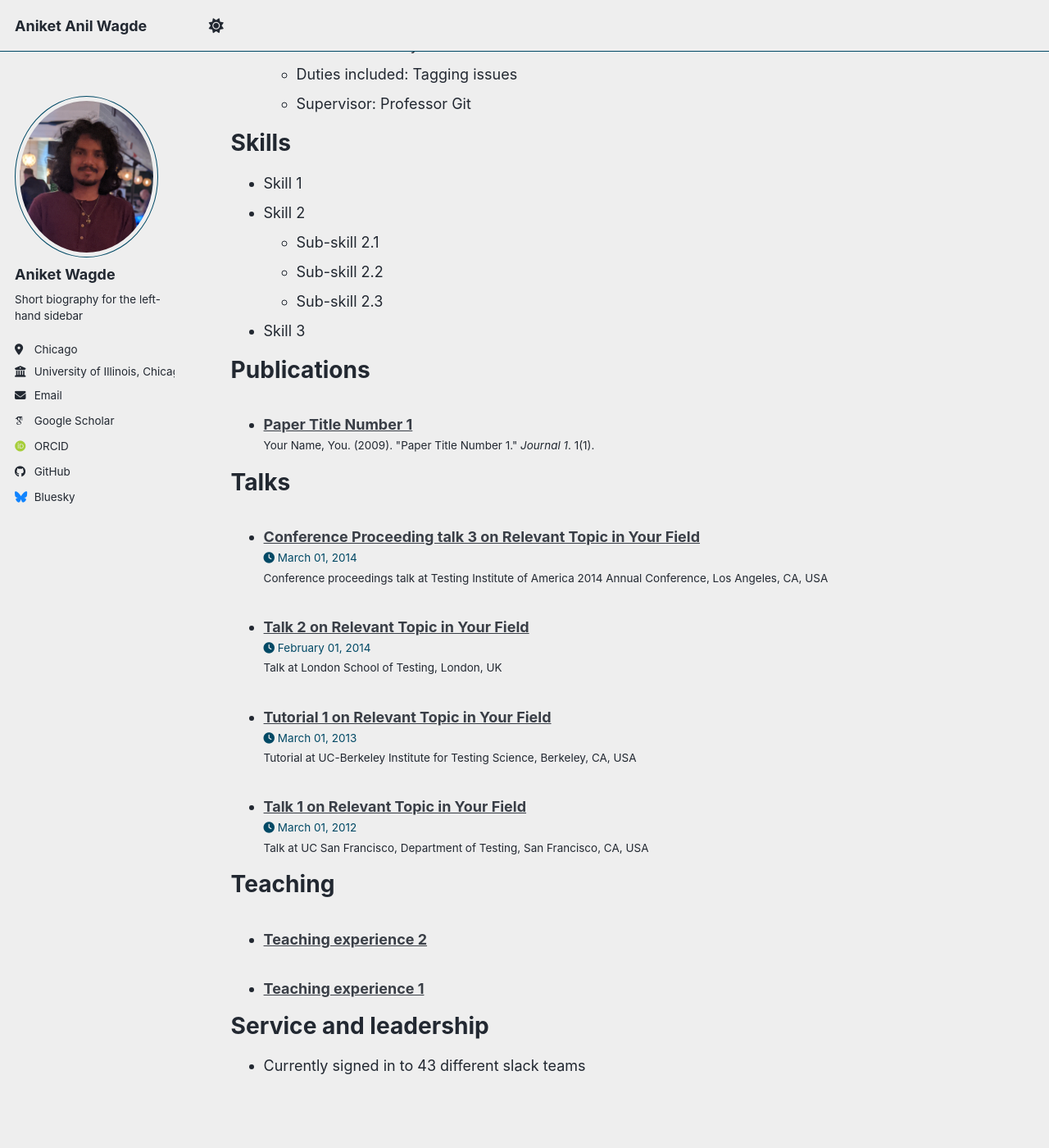
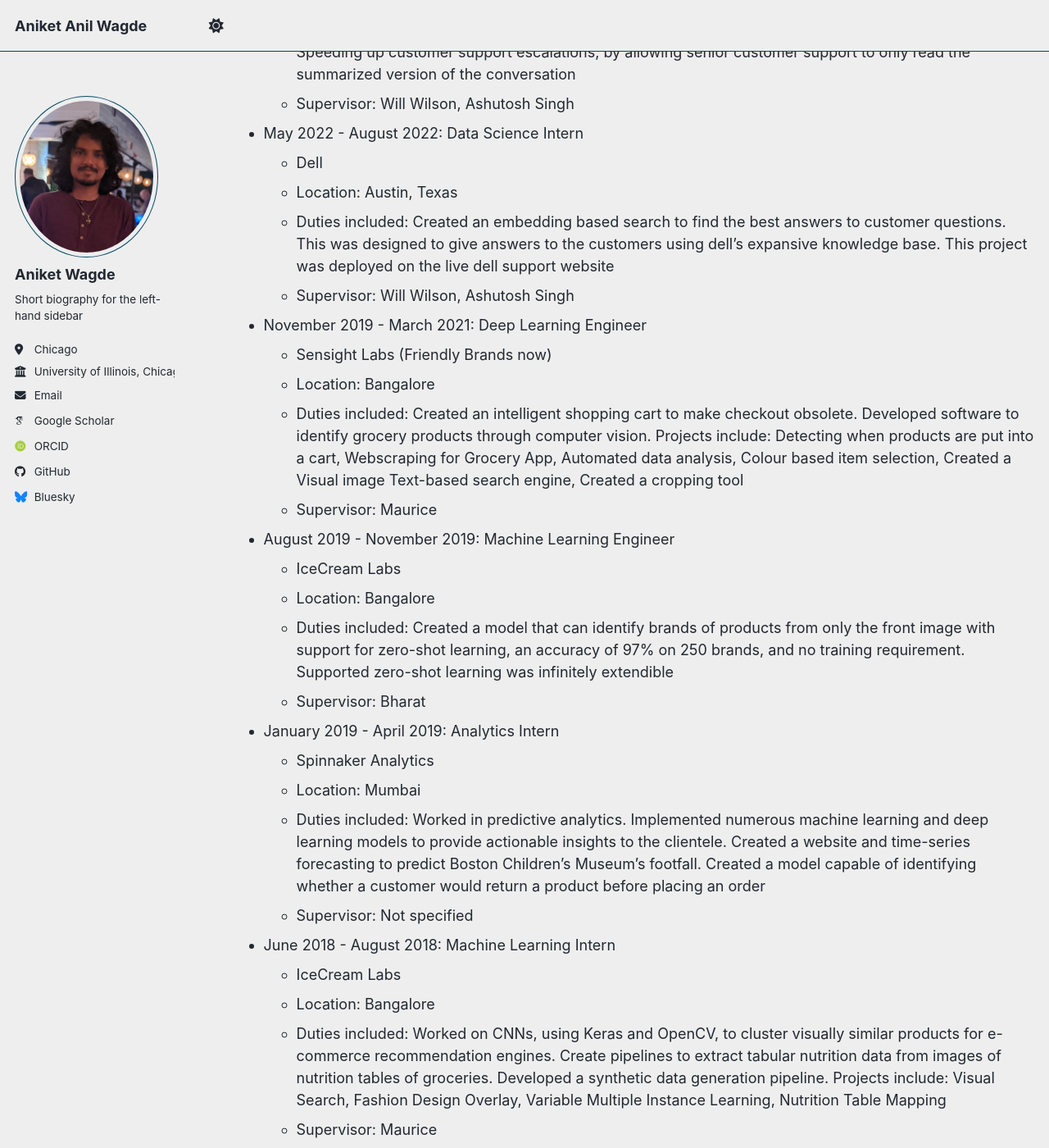
Before and after one commit to Swagget/Swagget.github.io, a Jekyll site: the page built from _pages/cv.md, in a window 1280 px wide and 1400 px high, scrolled down 645 px. Shown: the whole window at 82% size. Built offline with Jekyll 4.4.1, drawn with Linux system fonts in a browser that asks for light colours; some web fonts are replaced; a script bundle is joined from its source files by our own code; library files that are not in the unit come from our copies; some of the changed text lies outside the part shown.

Commit message:
Revise CV with updated education and work experience
Updated education and work experience sections with new details, including a Ph.D. program and various internships and roles in data science and machine learning.

```diff
--- a/_pages/cv.md
+++ b/_pages/cv.md
@@ -11,54 +11,84 @@
 
 Education
 ======
-* Ph.D in Version Control Theory, GitHub University, 2018 (expected)
-* M.S. in Jekyll, GitHub University, 2014
-* B.S. in GitHub, GitHub University, 2012
+* Ph.D in Computer Science, University of Illinois Chicago, 2027 (expected)
+* B.Tech in Computer Science, Manipal University Jaipur (2019)
 
 Work experience
 ======
-* Spring 2024: Academic Pages Collaborator
-  * GitHub University
-  * Duties includes: Updates and improvements to template
-  * Supervisor: The Users
+* August 2021 - Present: PhD Student
+  * University of Illinois at Chicago
+  * Location: Chicago
+  * Duties included: Partially studied masters here, and transferred to the PhD program. Currently pursuing a PhD here. Research projects include: Deblurring Computer Vision, Value smoothing using similarity-based on latent embeddings
+  * Supervisor: Aadirupa Saha
 
-* Fall 2015: Research Assistant
-  * GitHub University
-  * Duties included: Merging pull requests
-  * Supervisor: Professor Hub
+* May 2023 - August 2023: Data Science Intern
+  * Dell
+  * Location: Austin, Texas
+  * Duties included: Used ChatGPT and prompt engineering to summarize customer support conversations. Speeding up customer support escalations, by allowing senior customer support to only read the summarized version of the conversation
+  * Supervisor: Will Wilson, Ashutosh Singh
 
-* Summer 2015: Research Assistant
-  * GitHub University
-  * Duties included: Tagging issues
-  * Supervisor: Professor Git
+* May 2022 - August 2022: Data Science Intern
+  * Dell
+  * Location: Austin, Texas
+  * Duties included: Created an embedding based search to find the best answers to customer questions. This was designed to give answers to the customers using dell's expansive knowledge base. This project was deployed on the live dell support website
+  * Supervisor: Will Wilson, Ashutosh Singh
+
+* November 2019 - March 2021: Deep Learning Engineer
+  * Sensight Labs (Friendly Brands now)
+  * Location: Bangalore
+  * Duties included: Created an intelligent shopping cart to make checkout obsolete. Developed software to identify grocery products through computer vision. Projects include: Detecting when products are put into a cart, Webscraping for Grocery App, Automated data analysis, Colour based item selection, Created a Visual image Text-based search engine, Created a cropping tool
+  * Supervisor: Maurice
+
+* August 2019 - November 2019: Machine Learning Engineer
+  * IceCream Labs
+  * Location: Bangalore
+  * Duties included: Created a model that can identify brands of products from only the front image with support for zero-shot learning, an accuracy of 97% on 250 brands, and no training requirement. Supported zero-shot learning was infinitely extendible
+  * Supervisor: Bharat
+
+* January 2019 - April 2019: Analytics Intern
+  * Spinnaker Analytics
+  * Location: Mumbai
+  * Duties included: Worked in predictive analytics. Implemented numerous machine learning and deep learning models to provide actionable insights to the clientele. Created a website and time-series forecasting to predict Boston Children's Museum's footfall. Created a model capable of identifying whether a customer would return a product before placing an order
+  * Supervisor: Not specified
+
+* June 2018 - August 2018: Machine Learning Intern
+  * IceCream Labs
+  * Location: Bangalore
+  * Duties included: Worked on CNNs, using Keras and OpenCV, to cluster visually similar products for e-commerce recommendation engines. Create pipelines to extract tabular nutrition data from images of nutrition tables of groceries. Developed a synthetic data generation pipeline. Projects include: Visual Search, Fashion Design Overlay, Variable Multiple Instance Learning, Nutrition Table Mapping
+  * Supervisor: Maurice
+
+* June 2017 - August 2017: Automation Intern
+  * CSS Corp (Movate)
+  * Location: Chennai
+  * Duties included: Developed tools in python with the automation team that employees used to boost efficiency by automating manual tasks. Implemented tools like VLookup, through python. Added plugins for open source tools like NVDA
+  * Supervisor: Kiran Marri
 
 Skills
 ======
-* Skill 1
-* Skill 2
-  * Sub-skill 2.1
-  * Sub-skill 2.2
-  * Sub-skill 2.3
-* Skill 3
+* Convex Optimization
+* Pytorch
+* Reinforcement Learning
 
 Publications
 ======
   <ul>{% for post in site.publications reversed %}
     {% include archive-single-cv.html %}
   {% endfor %}</ul>
-
+<!--
 Talks
 ======
   <ul>{% for post in site.talks reversed %}
     {% include archive-single-talk-cv.html  %}
   {% endfor %}</ul>
-
+-->
 Teaching
 ======
   <ul>{% for post in site.teaching reversed %}
     {% include archive-single-cv.html %}
   {% endfor %}</ul>
 
-Service and leadership
+<!--Service and leadership
 ======
 * Currently signed in to 43 different slack teams
+-->
```
